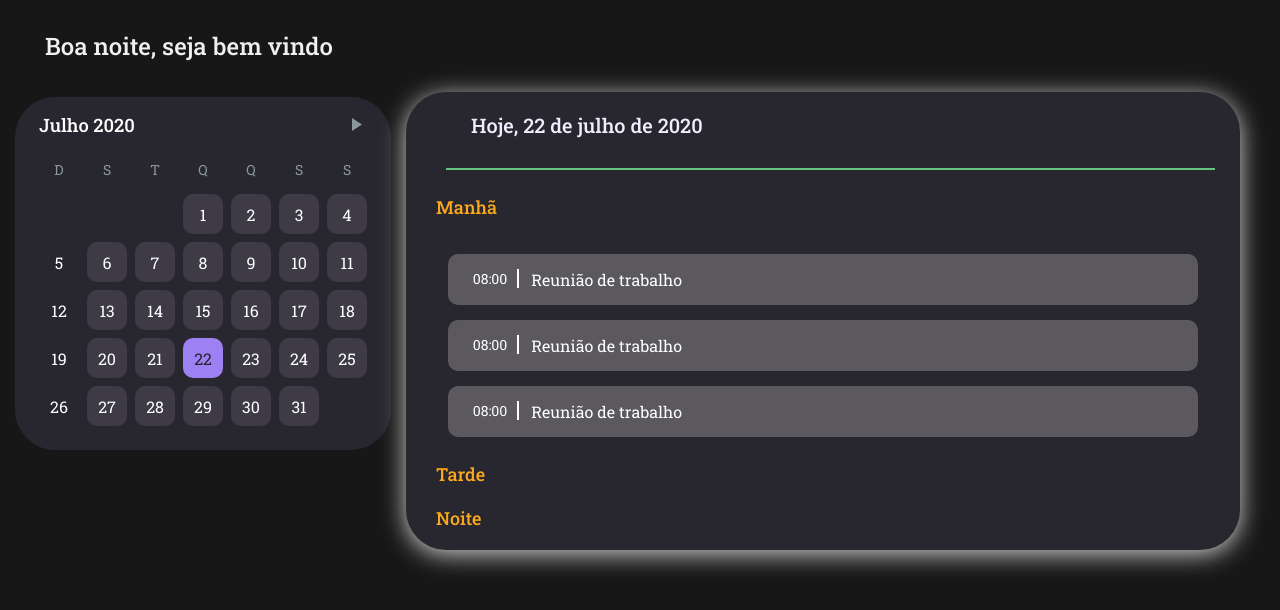
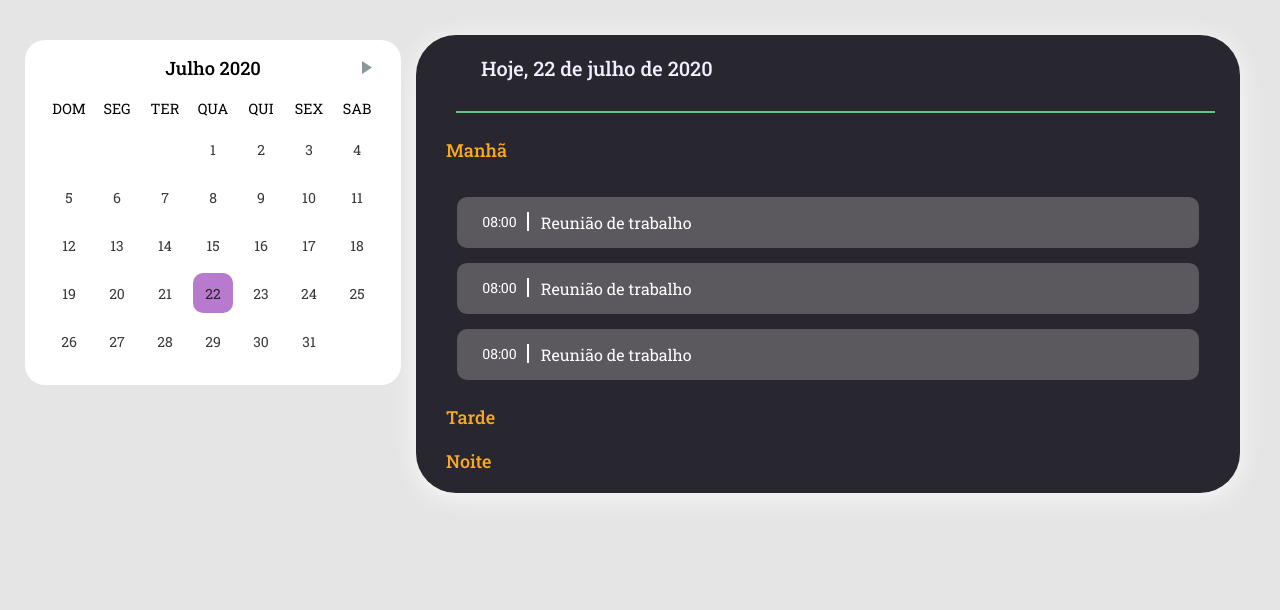
Before and after one commit to Marcelo8173/Schedule-online, a React (Create React App) app: page / in a window 1280 px wide. Shown: the top 610 px of the page. Built offline with nearby package versions, Linux system fonts and the light colour scheme.

Commit message:
Calendar Calendar Styles refactoring

```diff
--- a/src/components/AsideContent/Description/index.tsx
+++ b/src/components/AsideContent/Description/index.tsx
@@ -1,5 +1,5 @@
-import React from 'react';
-import { Container } from './styles';
+import React, { useCallback, useState } from 'react';
+import { Container,Content } from './styles';
 
 interface dataNames{
     id: number,
@@ -13,11 +13,19 @@ interface dataProps{
 
 
 
-const Description:React.FC<dataProps> = ({isShow,data}) =>{
+const Description:React.FC<dataProps> = ({isShow,data,children}) =>{
+
+
+
     return (
-        <Container isShow={data.id ? isShow: false} >
-            <h2>Descrição</h2>
-            <p>{data.description}</p>
+        <Container isShow={isShow} >
+            <Content>
+                <section>
+                    <h2>Descrição</h2>
+                    <p>{data.description}</p>
+                </section>
+               {children}
+            </Content>
         </Container>
     )
 }
--- a/src/components/AsideContent/Description/styles.ts
+++ b/src/components/AsideContent/Description/styles.ts
@@ -3,7 +3,7 @@ import styled,{keyframes} from 'styled-components';
 const appearFromTop = keyframes`
     from{
         opacity: 0;
-        transform: translateY(-25px);
+        transform: translateY(-5    px);
     }
     to{
         opacity: 1;
@@ -23,6 +23,14 @@ export const Container = styled.div<ContainerProps>`
     background: rgba(221,221,221,0.1);
     animation: ${appearFromTop} 0.2s;
 
+
+`;
+
+export const Content = styled.div`
+    display: flex;
+
+    section{
+        flex: 1;
         h2{
             margin-top: 15px;
             margin-left: 20px;
@@ -32,9 +40,18 @@ export const Container = styled.div<ContainerProps>`
 
         p{
             margin-top: 15px;
-        margin-left: 25px;
+            margin-left: 35px;
             margin-bottom: 15px;
             font-family: 'Roboto Slab';
             font-size: 15px;
         }
+    }
+
+    button{
+        margin-top: 25px;
+        margin-right: 25px;
+        background: transparent;
+        height: 50%;
+        border: 0;
+    }
 `;
--- a/src/components/AsideContent/index.tsx
+++ b/src/components/AsideContent/index.tsx
@@ -3,7 +3,7 @@ import {Container,Header,Content,CardContent} from './styled';
 import { format } from 'date-fns';
 import Description from './Description';
 import PtBr from 'date-fns/locale/pt-BR';
-
+import {BsArrowBarUp} from 'react-icons/bs';
 
 
 interface DataProps{
@@ -76,7 +76,11 @@ const AsideContent:React.FC = () =>{
                         </CardContent>
                         {console.log(data)}
                         {item.id === data.id ?
-                            <Description data={data} isShow={true}/>
+                            <Description data={data} isShow={true}>
+                                <button>
+                                    <BsArrowBarUp color="#FFFF" size={22}/>
+                                </button>
+                            </Description>
                             :
                             <Description data={data} isShow={false}/>
                         }
--- a/src/components/AsideContent/styled.ts
+++ b/src/components/AsideContent/styled.ts
@@ -98,8 +98,6 @@ export const CardContent = styled.button`
     animation: ${appearFromLeft} 1s;
     &:hover{
         cursor: pointer;
-        background: rgba(207,206,206,0.5);
-        box-shadow: 0px 4px 25px 0px rgba(103,203,35, 0.3);
     }
 
 
--- a/src/components/AsiderMenu/index.tsx
+++ b/src/components/Calendar/index.tsx
@@ -15,13 +15,13 @@ const AsiderMenu: React.FC = () =>{
     return(
         <Container>
              <DayPicker
-                        weekdaysShort={['D', 'S', 'T', 'Q', 'Q', 'S', 'S']}
+                        weekdaysShort={['DOM', 'SEG', 'TER', 'QUA', 'QUI', 'SEX', 'SAB']}
                         onDayClick={handleDateChange}
                         fromMonth={new Date()}
                         selectedDays={selectedDate}
                         // onMonthChange={handleMouthChange}
                         modifiers={{
-                            available: {daysOfWeek: [1,2,3,4,5,6]}
+                            available: {daysOfWeek: [0,1,2,3,4,5,6]}
                         }}
                         months ={[
                             'Janeiro',
--- a/src/components/AsiderMenu/style.ts
+++ b/src/components/Calendar/style.ts
@@ -3,10 +3,22 @@ import { shade } from 'polished';
 
 export const Container = styled.div`
     margin: 15px;
+    margin-left: 25px;
+
+    .DayPicker-Caption{
+        text-align: center;
+        font-size: 1rem;
+    }
+
+    .DayPicker-Weekday{
+        color: black;
+        padding: 0.2rem;
+        font-size: 0.9rem;
+    }
 
     .DayPicker {
-    background: #28262e;
-    border-radius: 40px;
+    background: #FFFFFF;
+    border-radius: 20px;
     }
 
     .DayPicker-wrapper {
@@ -26,18 +38,19 @@ export const Container = styled.div`
 
     .DayPicker-Day {
     width: 40px;
+    font-size: 14px;
     height: 40px;
     }
 
     .DayPicker-Day--available:not(.DayPicker-Day--outside) {
-    background: #3e3b47;
     border-radius: 10px;
-    color: #fff;
+
+    color: #383838;
     }
 
     .DayPicker:not(.DayPicker--interactionDisabled)
     .DayPicker-Day:not(.DayPicker-Day--disabled):not(.DayPicker-Day--selected):not(.DayPicker-Day--outside):hover {
-    background: ${shade(0.2, '#3e3b47')};
+        background: ${shade(0.2, '#B77ACC')};
     }
 
     .DayPicker-Day--today {
@@ -50,7 +63,7 @@ export const Container = styled.div`
     }
 
     .DayPicker-Day--selected {
-    background:#9D80F2 !important;
+    background:#B77ACC !important;
     border-radius: 10px;
     color: #232129 !important;
     }
--- a/src/components/header/index.tsx
+++ /dev/null
@@ -1,37 +0,0 @@
-import React, { useState, useEffect, useMemo } from 'react';
-import {HeaderContainer, HeaderTitle} from './styles';
-
-
-const Header: React.FC = () =>{
-    const [hourOfDay, setHourOfDay] = useState<number | undefined>(new Date().getHours());
-
-    useEffect(() =>{
-        const hour = new Date().getHours();
-        setHourOfDay(hour);
-    },[]);
-
-    const fomDate = useMemo(() =>{
-        if(hourOfDay){
-            if(hourOfDay >= 0 && hourOfDay < 12){
-                return 'Bom dia';
-            }else if(hourOfDay >=12 && hourOfDay < 18){
-                return 'Boa Tarde';
-            }else{
-                return 'Boa noite';
-            }
-        }
-
-    },[hourOfDay]);
-
-    return(
-        <>
-        <HeaderContainer>
-            <HeaderTitle>
-                <h1>{fomDate}, seja bem vindo</h1>
-            </HeaderTitle>
-        </HeaderContainer>
-        </>
-    )
-}
-
-export default Header;
--- a/src/components/header/styles.ts
+++ /dev/null
@@ -1,16 +0,0 @@
-import styled from 'styled-components';
-
-
-export const HeaderContainer = styled.div`
-    margin-top: 30px;
-    margin-left: 45px;
-    margin-bottom: 20px;
-`;
-
-export const HeaderTitle = styled.header`
-    h1{
-        font-family: 'Roboto Slab';
-        font-size: 24px;
-        color: #F0F0F0;
-    }
-`;
--- a/src/pages/dashboard/index.tsx
+++ b/src/pages/dashboard/index.tsx
@@ -1,13 +1,11 @@
 import React from 'react';
 import { Container,BodyContainer } from './style';
-import Calendar from '../../components/AsiderMenu';
-import HeaderPage from '../../components/header';
+import Calendar from '../../components/Calendar';
 import AsideContent from '../../components/AsideContent';
 
 const Dashboard:React.FC = () =>{
     return(
         <Container>
-          <HeaderPage />
 
             <BodyContainer>
                 <Calendar />
--- a/src/pages/dashboard/style.ts
+++ b/src/pages/dashboard/style.ts
@@ -1,6 +1,7 @@
 import styled from 'styled-components';
 
 export const Container = styled.div`
+    margin-top: 25px;
 `;
 
 export const BodyContainer = styled.aside`
--- a/src/styles/GlobalStyles.ts
+++ b/src/styles/GlobalStyles.ts
@@ -9,8 +9,8 @@ export default createGlobalStyle`
     }
 
     body{
-        background: #171717;
-        color: #fff;
+        background: #E5E5E5;
+        color: #000000;
         -webkit-font-smoothing: antialiased;
     }
 
```
Also changed, not shown: 2785427.jpg (added). Lines whose indentation alone changed are shown as unchanged.
